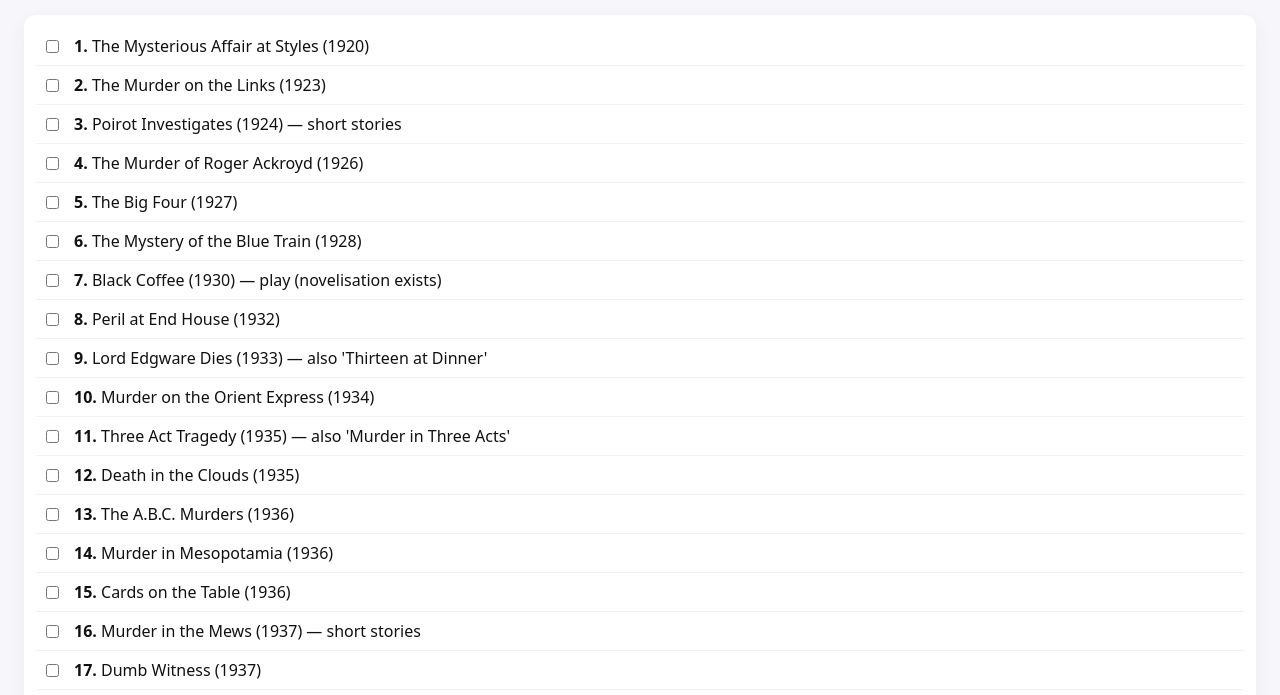
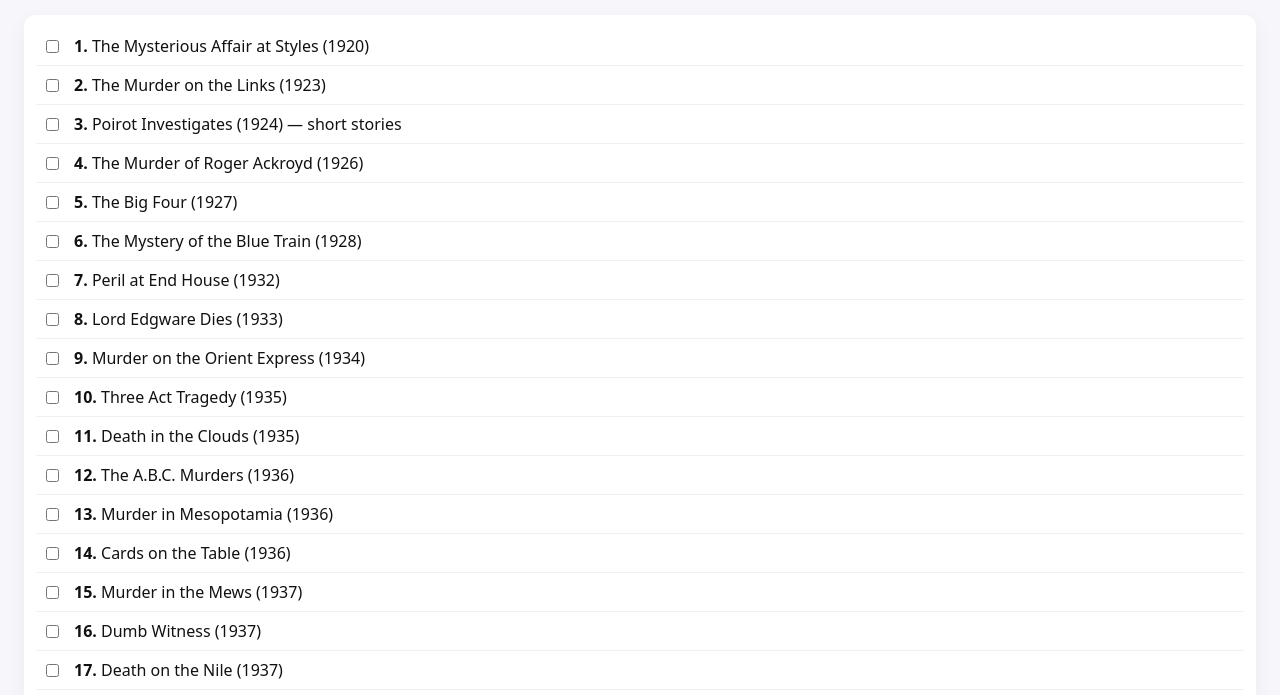
Before and after one commit to Bella123545/HerculePoirot, a plain HTML site: page index.html in a window 1280 px wide. Shown: the part 79-774 px from the top of the page. Drawn offline with Linux system fonts and the light colour scheme.

Commit message:
Update index.html

```diff
--- a/index.html
+++ b/index.html
@@ -61,16 +61,15 @@ const titles = [
   "The Murder of Roger Ackroyd (1926)",
   "The Big Four (1927)",
   "The Mystery of the Blue Train (1928)",
-  "Black Coffee (1930) — play (novelisation exists)",
   "Peril at End House (1932)",
-  "Lord Edgware Dies (1933) — also 'Thirteen at Dinner'",
+  "Lord Edgware Dies (1933)",
   "Murder on the Orient Express (1934)",
-  "Three Act Tragedy (1935) — also 'Murder in Three Acts'",
+  "Three Act Tragedy (1935)",
   "Death in the Clouds (1935)",
   "The A.B.C. Murders (1936)",
   "Murder in Mesopotamia (1936)",
   "Cards on the Table (1936)",
-  "Murder in the Mews (1937) — short stories",
+  "Murder in the Mews (1937)",
   "Dumb Witness (1937)",
   "Death on the Nile (1937)",
   "Appointment with Death (1938)",
@@ -92,7 +91,6 @@ const titles = [
   "Third Girl (1966)",
   "Hallowe'en Party (1969)",
   "Elephants Can Remember (1972)",
-  "Poirot's Early Cases (1974) — short stories",
   "Curtain: Poirot's Last Case (1975)"
 ];
 
```
